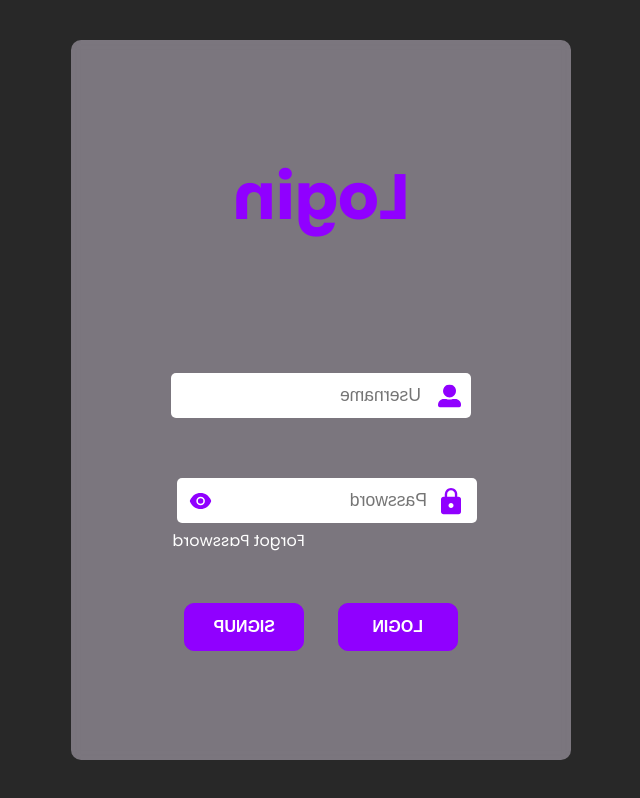
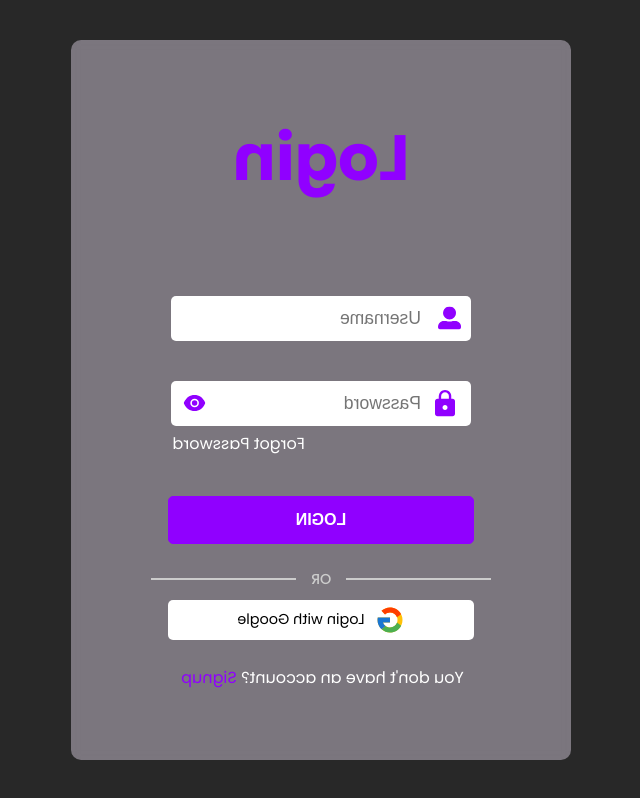
Before and after one commit to 404-Runtime-Terror/Password-Manager-Frontend, a Next.js app: page /components/Login in a window 1280 px wide. Shown: the whole page, without its empty margins (319-959 px from the left). Built offline with nearby package versions, Linux system fonts and the light colour scheme.

Commit message:
added google credencial in signin

```diff
--- a/package.json
+++ b/package.json
@@ -10,6 +10,8 @@
   },
   "dependencies": {
     "@next/font": "13.1.1",
+    "@react-oauth/google": "^0.5.1",
+    "axios": "^1.2.2",
     "eslint": "8.30.0",
     "eslint-config-next": "13.1.1",
     "framer-motion": "^8.2.0",
--- a/pages/components/Login/index.jsx
+++ b/pages/components/Login/index.jsx
@@ -1,14 +1,40 @@
 import Head from "next/head";
 import React, { useState } from "react";
 import style from "./style.module.css";
+
+// import axios
+import axios from "axios";
 
 // import icons
 import { FaUserAlt } from "react-icons/fa";
 import { IoMdLock } from "react-icons/io";
 import { AiFillEye, AiFillEyeInvisible } from "react-icons/ai";
+import { FcGoogle } from "react-icons/fc";
+
+// login component
+import { useGoogleLogin } from "@react-oauth/google";
 
 const Login = (props) => {
   const [isPasswordVisible, setIsPasswordVisible] = useState(false);
+
+  const googleLogin = useGoogleLogin({
+    onSuccess: async (respose) => {
+      try {
+        const res = await axios.get(
+          "https://www.googleapis.com/oauth2/v3/userinfo",
+          {
+            headers: {
+              Authorization: `Bearer ${respose.access_token}`,
+            },
+          }
+        );
+
+        console.log(res.data);
+      } catch (err) {
+        console.log(err);
+      }
+    },
+  });
 
   return (
     <>
@@ -72,17 +98,51 @@ const Login = (props) => {
               <div className={style.button_box}>
                 {/* login button */}
                 <button className={`${style.login_btn} btn`}>Login</button>
-
-                {/* signup button */}
-                {/* onclicking this button it will redirect to signup page */}
-                <button
-                  className={`${style.login_btn} btn`}
-                  onClick={() => props.setisLoginPage(false)}
-                >
-                  Signup
-                </button>
               </div>
             </form>
+            <br />
+
+            <div
+              style={{
+                display: "flex",
+                alignItems: "center",
+                gap: 5,
+                width: "100%",
+              }}
+            >
+              <div class={style.bar} style={{ flex: 1 }}></div>
+              <div class={style.bar_text}>OR</div>
+              <div class={style.bar} style={{ flex: 1 }}></div>
+            </div>
+            <div
+              style={{
+                display: "flex",
+                alignItems: "center",
+                flexDirection: "column",
+                marginTop: 10,
+                gap: 10,
+                width: "100%",
+              }}
+            >
+              <div className={style.other_login_icon} onClick={googleLogin}>
+                <FcGoogle size={"30px"} />
+                <span style={{ marginLeft: 10 }}>Login with Google</span>
+              </div>
+            </div>
+            <br />
+
+            {/* signup button */}
+            {/* onclicking this button it will redirect to signup page */}
+            <div>
+              You don't have an account?{" "}
+              <a
+                onClick={() => props.setisLoginPage(false)}
+                className={style.redirect}
+                style={{ cursor: "pointer", color: "var(--primary-color)" }}
+              >
+                Signup
+              </a>
+            </div>
           </div>
         </div>
       </div>
--- a/pages/components/Login/style.module.css
+++ b/pages/components/Login/style.module.css
@@ -37,6 +37,14 @@
   font-size: 2rem;
 }
 
+.form_box {
+  display: flex;
+  flex-direction: column;
+  align-items: center;
+  justify-content: center;
+  /* width: 100%; */
+}
+
 .login_form {
   display: flex;
   flex-direction: column;
@@ -47,7 +55,7 @@
 .login_input_box {
   position: relative;
   margin: 20px;
-  margin-bottom: 40px;
+  margin-bottom: 20px;
 }
 
 .login_input {
@@ -60,9 +68,6 @@
   font-weight: 500;
   padding-left: 50px;
   /* min-width: 200px; */
-}
-.login_input_box:nth-child(2) {
-  margin-left: 8px;
 }
 
 .login_input_icon {
@@ -107,12 +112,50 @@
   display: flex;
   align-items: center;
   justify-content: space-evenly;
-  margin-top: 50px;
+  margin-top: 40px;
   width: 100%;
 }
 
 .login_btn {
-  width: 120px;
+  width: 90%;
+  border-radius: 5px;
+}
+
+.bar {
+  background-color: #eee;
+  border: 1px solid #ccc;
+  text-align: center;
+  height: 1px;
+  width: 100%;
+}
+
+.bar_text {
+  color: #ccc;
+  font-size: 0.9rem;
+  font-weight: 500;
+  margin: 0 10px;
+}
+
+.other_login_icon {
+  display: flex;
+  align-items: center;
+  justify-content: center;
+  color: #000;
+  font-size: 0.9rem;
+  margin: 0 10px;
+  cursor: pointer;
+  background: #fff;
+  padding: 5px;
+  width: 90%;
+  border-radius: 5px;
+}
+
+.other_login_icon:hover {
+  background: #eee;
+}
+
+.other_login_icon:active {
+  background: #ccc;
 }
 
 @media (max-width: 550px) {
--- a/pages/components/SignUp/style.module.css
+++ b/pages/components/SignUp/style.module.css
@@ -46,6 +46,7 @@
   color: var(--primary-color);
   text-transform: capitalize;
   font-size: 2rem;
+  /* margin-bottom: 10px; */
 }
 
 .form_box {
```
Also changed, not shown: pages/_app.js (+7 -1 lines), 2 other files (tests, documents, lock files or other folders).
